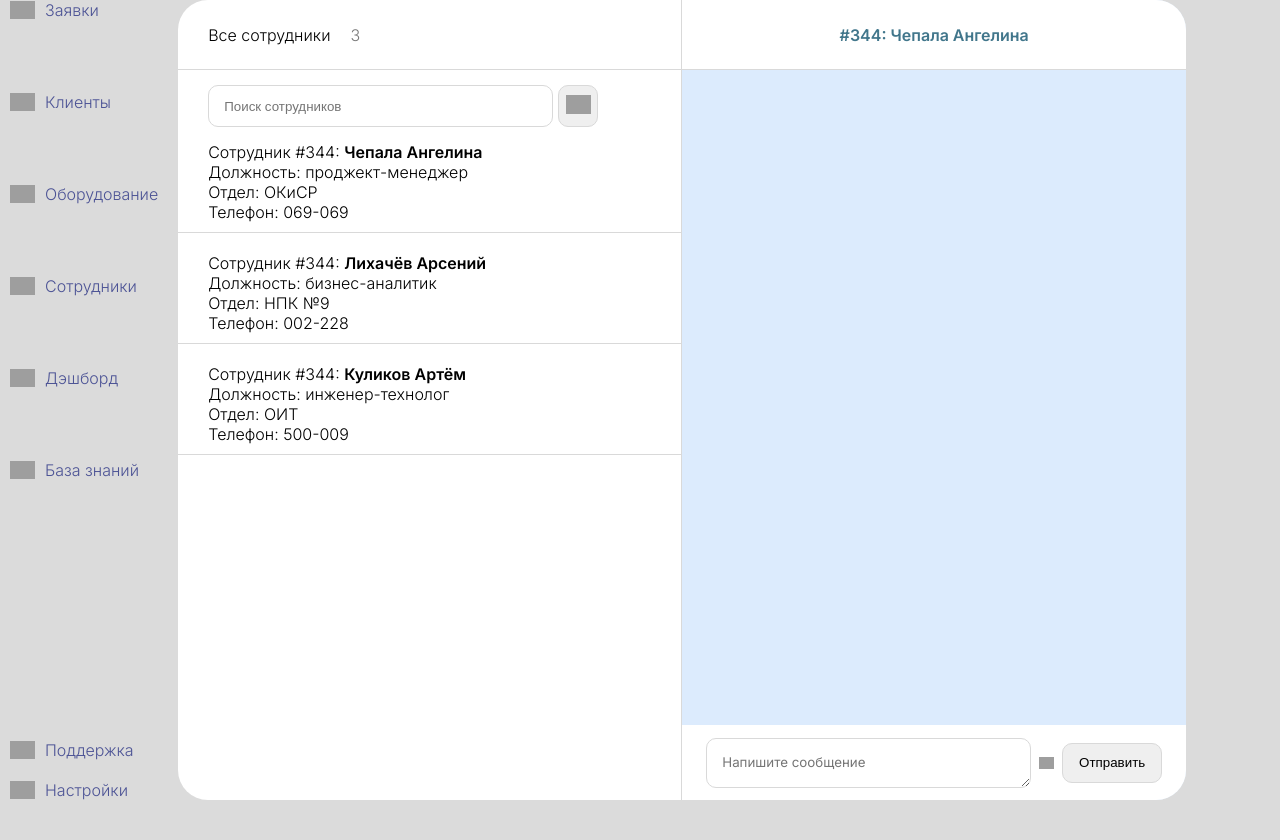
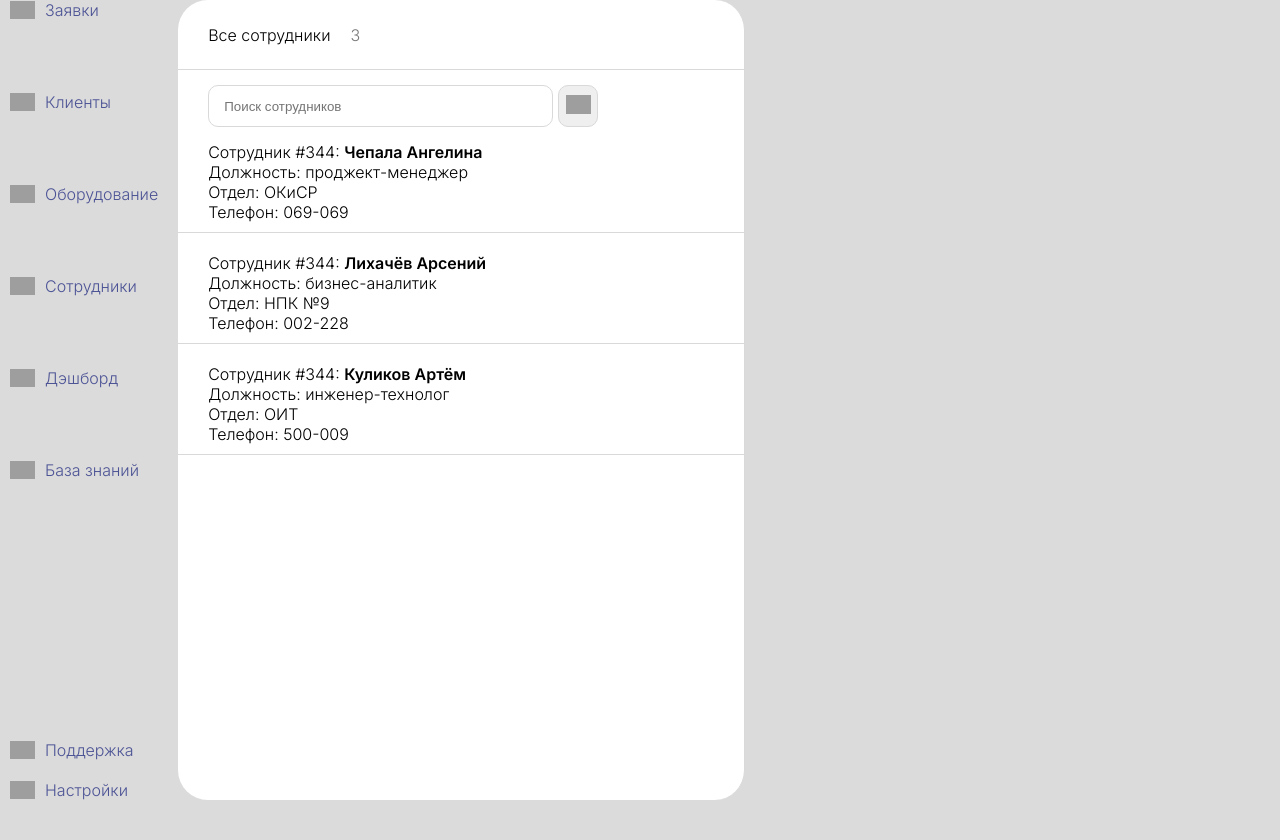
Before and after one commit to NikitkaKoevka/Deeplom, a PHP site: the page made by ЛК Сотрудника/Сотрудники.html in a window 1280 px wide. Shown: the part 120-960 px from the top of the page. Run offline with PHP 8.4, Linux system fonts and the light colour scheme; grey boxes are pictures that could not be loaded.

Commit message:
Design change

```diff
--- a/ЛК Сотрудника/Сотрудники.css
+++ b/ЛК Сотрудника/Сотрудники.css
@@ -113,10 +113,10 @@ display: flex;
 }
 .Sotrud
 {
-    min-width: 40%;
+    min-width: 45%;
     min-height: 800px;
     background-color:#ffffff;
-    border-radius:30px 0px 0px 30px;
+    border-radius:30px ;
     display: flex;
     flex-direction: column;
     border-right: 1px solid #d9d9d9;
--- a/ЛК Сотрудника/Сотрудники.html
+++ b/ЛК Сотрудника/Сотрудники.html
@@ -111,22 +111,7 @@
             </li>
            </ul>
         </div>
-        <div class="SotrudDialog">
-            <div class="SotrudMessTitle">
-                <p>#344: Чепала Ангелина</p>
-            </div>
-            <div class="SotrudMessage">
 
-            </div>
-            <div class="SotrudWriteBar">
-                <textarea name="messagebox" id="" cols="30" rows="10" class="typetext" placeholder="Напишите сообщение"></textarea>
-            <label for="paperclip">
-                <img src="../icons/скрепка.svg" alt="p" class="paperclip" >
-            </label>
-            <input id="paperclip" type="file" >
-            <button class="send">Отправить</button>
-            </div>
-        </div>
     </div>
     <script src="scripts.js">
     </script>
```
